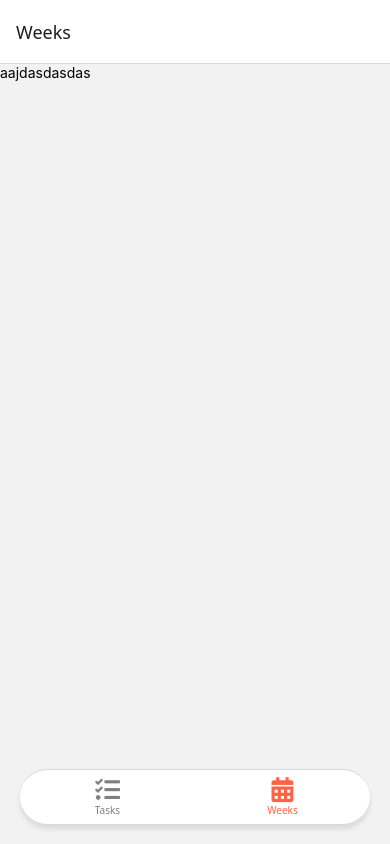
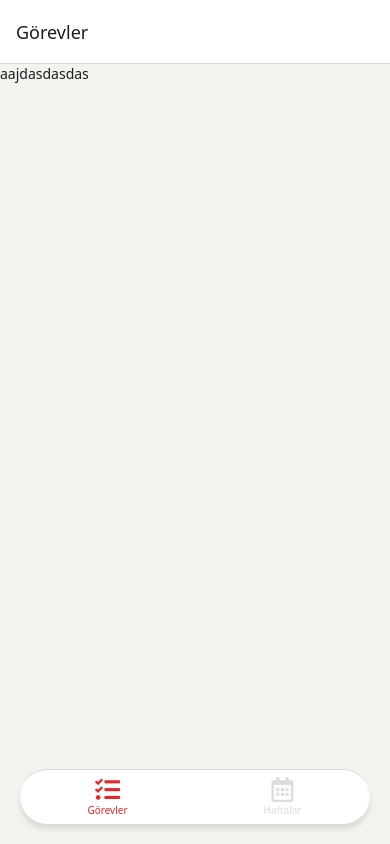
Before and after one commit to ozdemirasaf/Focusly, a React Native app: screen /Weeks in a window 390 px wide. Built offline with nearby package versions, Linux system fonts and the light colour scheme.

Commit message:
Weekly data was collected and the file was organized.

```diff
--- a/package.json
+++ b/package.json
@@ -17,6 +17,7 @@
     "@react-navigation/elements": "^2.6.3",
     "@react-navigation/native": "^7.1.17",
     "@react-navigation/native-stack": "^7.3.25",
+    "@react-navigation/stack": "^7.4.7",
     "react": "19.1.0",
     "react-native": "0.81.1",
     "react-native-safe-area-context": "^5.6.1",
--- a/src/app/Navigations/index.tsx
+++ b/src/app/Navigations/index.tsx
@@ -1,19 +1,37 @@
 import React from "react";
 import { NavigationContainer } from "@react-navigation/native";
 import { createBottomTabNavigator } from "@react-navigation/bottom-tabs";
+import { createNativeStackNavigator } from '@react-navigation/native-stack';
 import { enableScreens } from "react-native-screens";
 
 import styles from "./styles";
 import FontAwesome5 from "react-native-vector-icons/FontAwesome5";
+import colors from "../Theme/colors";
 
 import Weeks from "../../pages/Weeks/Weeks";
 import Tasks from "../../pages/Tasks";
 
 
 enableScreens();
+const Tab = createBottomTabNavigator();
+const Stack = createNativeStackNavigator();
+
+
+function StackWeeks() {
+  return (
+    <Stack.Navigator>
+      <Stack.Screen
+        name="Weeks"
+        component={Weeks}
+        options={{ headerTitle : "Haftalar"}}
+      />
+    </Stack.Navigator>
+  );
+}
+
+
 
 export default function Navigations() {
-    const Tab = createBottomTabNavigator();
 
     return (
         <NavigationContainer>
@@ -25,19 +43,23 @@ export default function Navigations() {
 
                         if (route.name === 'Tasks') {
                             iconName = 'tasks';
-                        } else if (route.name === 'Weeks') {
+                        } else if (route.name === 'Week') {
                             iconName = 'calendar-alt';
                         }
 
                         return <FontAwesome5 name={iconName} size={size} color={color} solid={solid} />;
                     },
-                    tabBarActiveTintColor: 'tomato',
-                    tabBarInactiveTintColor: 'gray',
+                    tabBarActiveTintColor: colors.other,
+                    tabBarInactiveTintColor: colors.text,
                     tabBarStyle: styles.tabBar
                 })}
             >
-                <Tab.Screen name="Tasks" component={Tasks} />
-                <Tab.Screen name="Weeks" component={Weeks} />
+                <Tab.Screen name="Tasks"  component={Tasks} options={{headerTitle : "Görevler", tabBarLabel: 'Görevler'   }} />
+                <Tab.Screen
+                    name="Week"
+                    component={StackWeeks}
+                    options={{ headerShown: false, tabBarLabel: 'Haftalar' }}
+                />
             </Tab.Navigator>
         </NavigationContainer>
     );
--- /dev/null
+++ b/src/app/Theme/colors.ts
@@ -0,0 +1,8 @@
+const colors = {
+  primary: "#1E93AB",
+  other: "#E62727",
+  background: "#F3F2EC",
+  text: "#DCDCDC",
+};
+
+export default colors;
--- /dev/null
+++ b/src/features/Weeks/Components/WeekCard/index.tsx
@@ -0,0 +1,12 @@
+import { SafeAreaProvider } from "react-native-safe-area-context";
+import styles from "./styles";
+import { Text } from "react-native";
+
+export default function WeekCard({day} : {day : string}) {
+
+    return (
+        <SafeAreaProvider style={styles.container}>
+            <Text>{day}</Text>
+        </SafeAreaProvider>
+    )
+}
--- /dev/null
+++ b/src/features/Weeks/Components/WeekCard/styles.ts
@@ -0,0 +1,9 @@
+import { StyleSheet } from "react-native";
+import colors from "../../../../app/Theme/colors";
+
+export default StyleSheet.create({
+    container: {
+        backgroundColor: colors.primary
+    },
+
+})
--- /dev/null
+++ b/src/features/Weeks/Data/index.ts
@@ -0,0 +1,11 @@
+const days = [
+  { id: 1, name: "Pazartesi" },
+  { id: 2, name: "Salı" },
+  { id: 3, name: "Çarşamba" },
+  { id: 4, name: "Perşembe" },
+  { id: 5, name: "Cuma" },
+  { id: 6, name: "Cumartesi" },
+  { id: 7, name: "Pazar" },
+];
+
+export default days;
--- a/src/pages/Tasks/index.tsx
+++ b/src/pages/Tasks/index.tsx
@@ -4,7 +4,7 @@ import { SafeAreaProvider, SafeAreaView } from "react-native-safe-area-context";
 export default function Tasks() {
     return (
         <SafeAreaProvider>
-            <SafeAreaView style={{ flex: 1 }}>
+            <SafeAreaView style={{ flex: 1, backgroundColor : '#F3F2EC' }}>
                 <Text>aajdasdasdas</Text>
             </SafeAreaView>
         </SafeAreaProvider>
--- a/src/pages/Weeks/Weeks.tsx
+++ b/src/pages/Weeks/Weeks.tsx
@@ -1,13 +1,19 @@
-import { Text } from "react-native";
+import { FlatList, Text } from "react-native";
 import { SafeAreaProvider, SafeAreaView } from "react-native-safe-area-context";
+
+import style from "./style";
+import WeekCard from "../../features/Weeks/Components/WeekCard";
+import days from "../../features/Weeks/Data/index";
 
 export default function Weeks() {
 
     return (
-        <SafeAreaProvider>
-            <SafeAreaView style={{ flex: 1 }}>
-                <Text>aajdasdasdas</Text>
-            </SafeAreaView>
+        <SafeAreaProvider style={style.container}>
+            <FlatList
+                data={days}
+                keyExtractor={(item) => item.id.toString()}
+                renderItem={({ item }) => <WeekCard day={item.name} />}
+            />
         </SafeAreaProvider>
     )
 }
--- /dev/null
+++ b/src/pages/Weeks/style.ts
@@ -0,0 +1,9 @@
+import { StyleSheet } from "react-native";
+import colors from "../../app/Theme/colors";
+
+export default StyleSheet.create({
+    container: {
+        flex: 1,
+        backgroundColor: colors.background
+    }
+})
```
Also changed, not shown: 1 other file (tests, documents, lock files or other folders).
